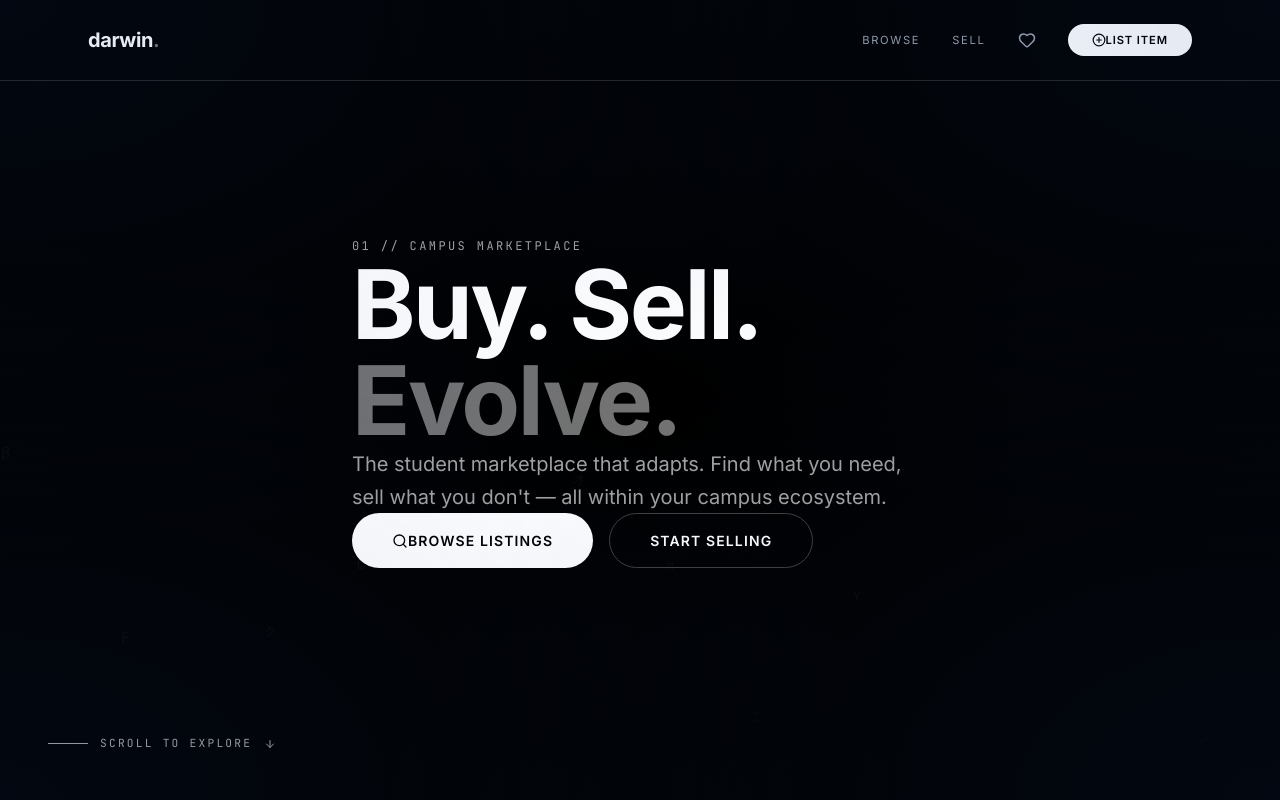
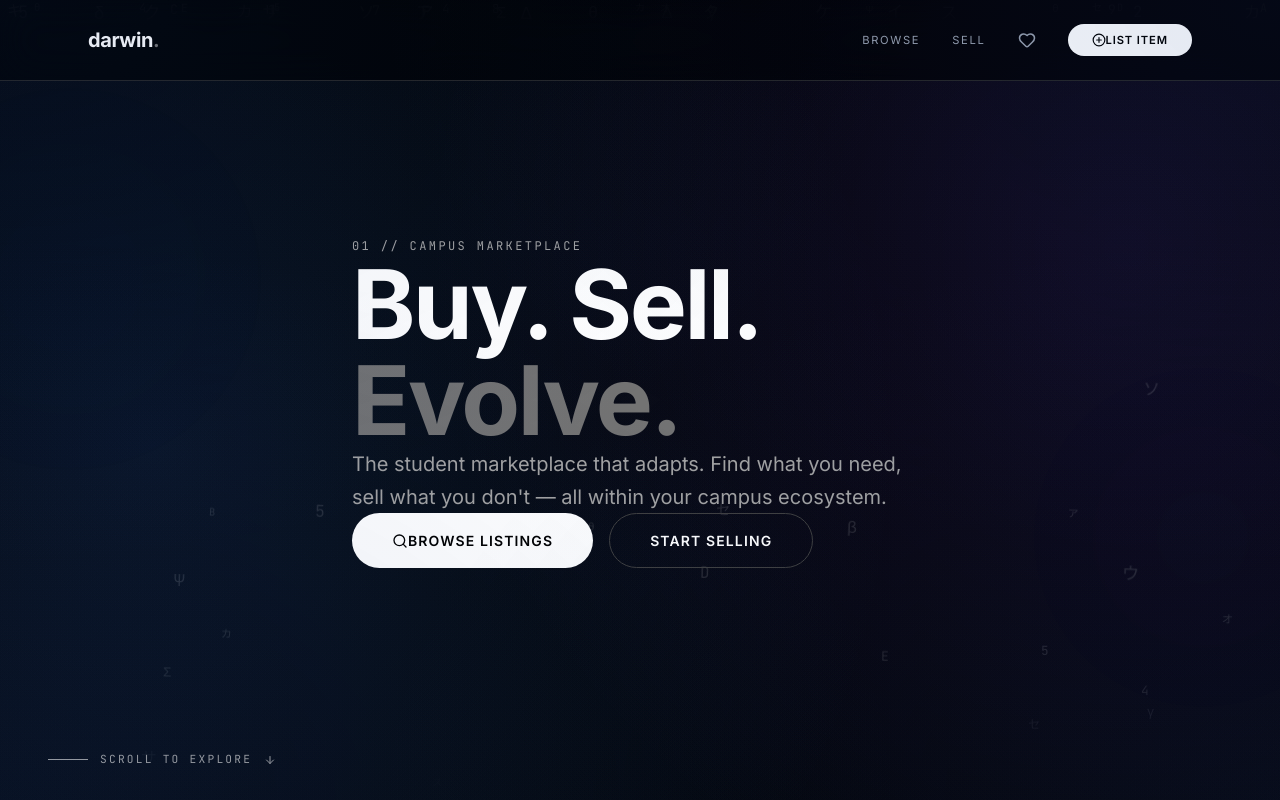
Before and after one commit to SyedQem/darwin, a Next.js app: page / in a window 1280 px wide. Shown: the top 800 px of the page. Built offline with nearby package versions, Linux system fonts and the light colour scheme.

Commit message:
fix(ui): reduce overlap and add richer ambient background styling

```diff
--- a/src/app/globals.css
+++ b/src/app/globals.css
@@ -29,7 +29,11 @@ html {
 
 body {
   font-family: 'Inter', -apple-system, BlinkMacSystemFont, sans-serif;
-  background: var(--bg-primary);
+  background:
+    radial-gradient(circle at 12% 18%, rgba(46, 110, 210, 0.16) 0%, transparent 32%),
+    radial-gradient(circle at 88% 10%, rgba(120, 74, 255, 0.12) 0%, transparent 28%),
+    radial-gradient(circle at 50% 78%, rgba(25, 108, 161, 0.13) 0%, transparent 34%),
+    linear-gradient(180deg, #020202 0%, #05070b 55%, #020202 100%);
   color: var(--text-primary);
   -webkit-font-smoothing: antialiased;
   -moz-osx-font-smoothing: grayscale;
@@ -48,6 +52,18 @@ body::before {
     radial-gradient(ellipse at 100% 0%, var(--vignette-color) 0%, transparent 50%),
     radial-gradient(ellipse at 0% 100%, var(--vignette-color) 0%, transparent 50%),
     radial-gradient(ellipse at 100% 100%, var(--vignette-color) 0%, transparent 50%);
+}
+
+body::after {
+  content: '';
+  position: fixed;
+  inset: 0;
+  pointer-events: none;
+  z-index: 0;
+  opacity: 0.16;
+  background-image: radial-gradient(rgba(255, 255, 255, 0.18) 0.6px, transparent 0.6px);
+  background-size: 3px 3px;
+  mix-blend-mode: soft-light;
 }
 
 /* ── Section numbering labels ── */
@@ -161,7 +177,38 @@ body::before {
   z-index: 0;
   overflow: hidden;
   pointer-events: none;
-  opacity: 0.04;
+  opacity: 0.13;
+}
+
+.matrix-glow {
+  position: absolute;
+  border-radius: 9999px;
+  filter: blur(60px);
+  opacity: 0.32;
+  animation: glow-drift 18s ease-in-out infinite;
+}
+
+.matrix-glow--1 {
+  width: clamp(280px, 35vw, 520px);
+  height: clamp(280px, 35vw, 520px);
+  left: -12%;
+  top: 8%;
+  background: radial-gradient(circle, rgba(59, 130, 246, 0.5) 0%, transparent 72%);
+}
+
+.matrix-glow--2 {
+  width: clamp(260px, 32vw, 500px);
+  height: clamp(260px, 32vw, 500px);
+  right: -10%;
+  bottom: 6%;
+  background: radial-gradient(circle, rgba(129, 88, 255, 0.46) 0%, transparent 72%);
+  animation-delay: -6s;
+}
+
+@keyframes glow-drift {
+  0%,
+  100% { transform: translate3d(0, 0, 0) scale(1); }
+  50% { transform: translate3d(0, -12px, 0) scale(1.05); }
 }
 .matrix-char {
   position: absolute;
@@ -261,7 +308,7 @@ body::before {
 .mobile-menu {
   position: fixed;
   inset: 0;
-  z-index: 99;
+  z-index: 120;
   background: var(--bg-primary);
   display: flex;
   flex-direction: column;
@@ -281,6 +328,8 @@ body::before {
 .footer-vspr {
   border-top: 1px solid var(--border-color);
   padding: 3rem 0 2rem;
+  position: relative;
+  z-index: 10;
 }
 
 /* ── Scrollbar ── */
--- a/src/app/page.tsx
+++ b/src/app/page.tsx
@@ -9,7 +9,7 @@ export default function HomePage() {
   return (
     <>
       {/* ── HERO ── */}
-      <section className="min-h-screen flex flex-col justify-center relative">
+      <section className="min-h-screen flex flex-col justify-center relative py-24 md:py-28">
         <div className="container-vspr">
           <motion.div
             initial={{ opacity: 0 }}
@@ -57,7 +57,7 @@ export default function HomePage() {
 
           {/* Scroll indicator */}
           <motion.div
-            className="scroll-indicator absolute bottom-12 left-6 md:left-12"
+            className="scroll-indicator absolute bottom-8 left-6 md:left-12 hidden sm:flex"
             initial={{ opacity: 0 }}
             animate={{ opacity: 1 }}
             transition={{ delay: 1.2, duration: 0.8 }}
--- a/src/components/ListingCard.tsx
+++ b/src/components/ListingCard.tsx
@@ -51,7 +51,7 @@ export default function ListingCard({ listing, index }: Props) {
           {/* Info */}
           <div className="p-5">
             {/* Category + Condition */}
-            <div className="flex items-center gap-2 mb-2">
+            <div className="flex flex-wrap items-center gap-2 mb-2">
               <span className="category-badge">
                 {listing.category}
               </span>
--- a/src/components/MatrixBackground.tsx
+++ b/src/components/MatrixBackground.tsx
@@ -1,5 +1,4 @@
 'use client';
-import { useEffect, useState } from 'react';
 import { matrixChars } from '@/lib/data';
 
 interface MatrixChar {
@@ -11,23 +10,34 @@ interface MatrixChar {
   size: number;
 }
 
+const seededRandom = (seed: number) => {
+  const value = Math.sin(seed * 9999.91) * 43758.5453;
+  return value - Math.floor(value);
+};
+
+const chars: MatrixChar[] = Array.from({ length: 60 }, (_, i) => {
+  const r1 = seededRandom(i + 1);
+  const r2 = seededRandom(i + 11);
+  const r3 = seededRandom(i + 21);
+  const r4 = seededRandom(i + 31);
+  const r5 = seededRandom(i + 41);
+
+  return {
+      id: i,
+      char: matrixChars[Math.floor(r1 * matrixChars.length)],
+      left: r2 * 100,
+      delay: r3 * 20,
+      duration: 15 + r4 * 20,
+      size: 10 + r5 * 8,
+  };
+});
+
 export default function MatrixBackground() {
-  const [chars, setChars] = useState<MatrixChar[]>([]);
-
-  useEffect(() => {
-    const generated: MatrixChar[] = Array.from({ length: 60 }, (_, i) => ({
-      id: i,
-      char: matrixChars[Math.floor(Math.random() * matrixChars.length)],
-      left: Math.random() * 100,
-      delay: Math.random() * 20,
-      duration: 15 + Math.random() * 20,
-      size: 10 + Math.random() * 8,
-    }));
-    setChars(generated);
-  }, []);
 
   return (
     <div className="matrix-bg" aria-hidden="true">
+      <div className="matrix-glow matrix-glow--1" />
+      <div className="matrix-glow matrix-glow--2" />
       {chars.map((c) => (
         <span
           key={c.id}
```
